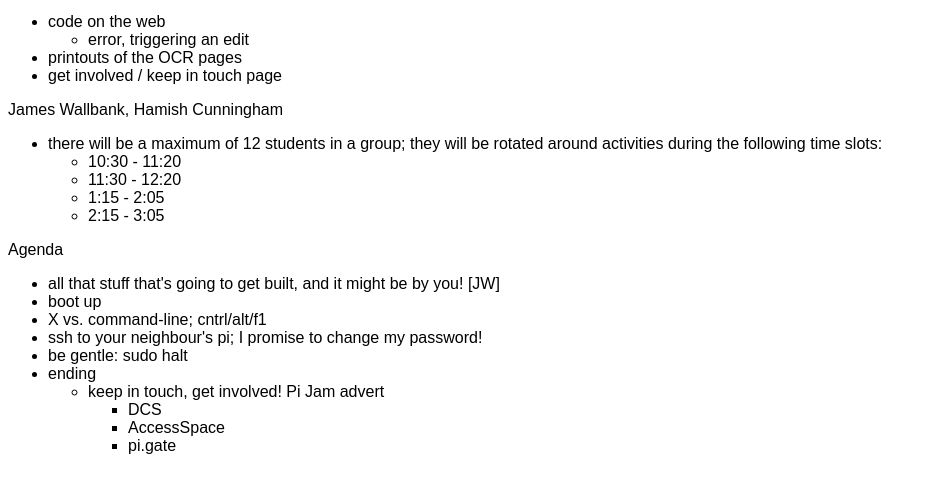
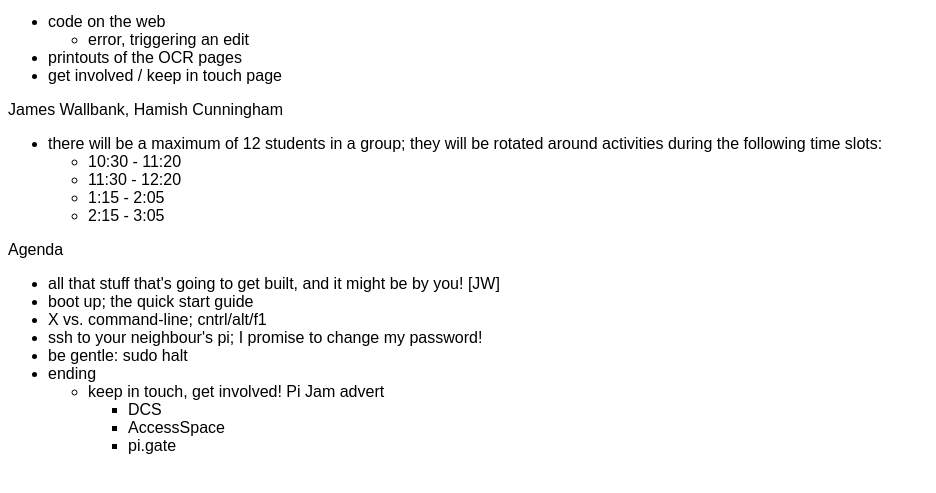
Before and after one commit to hamishcunningham/pi-tronics, a plain HTML site: page outreach/index.html in a window 1280 px wide. Shown: the part 101-594 px from the top of the page, without its empty margins (0-936 px from the left). Drawn offline with Linux system fonts and the light colour scheme.

Commit message:
notes from meeting with james

```diff
--- a/outreach/index.html
+++ b/outreach/index.html
@@ -71,7 +71,7 @@ div.banner a:hover {
 <p>Agenda</p>
 <ul>
 <li>all that stuff that's going to get built, and it might be by you! [JW]</li>
-<li>boot up</li>
+<li>boot up; the quick start guide</li>
 <li>X vs. command-line; cntrl/alt/f1</li>
 <li>ssh to your neighbour's pi; I promise to change my password!</li>
 <li>be gentle: sudo halt</li>
```
Also changed, not shown: 1 other file.
